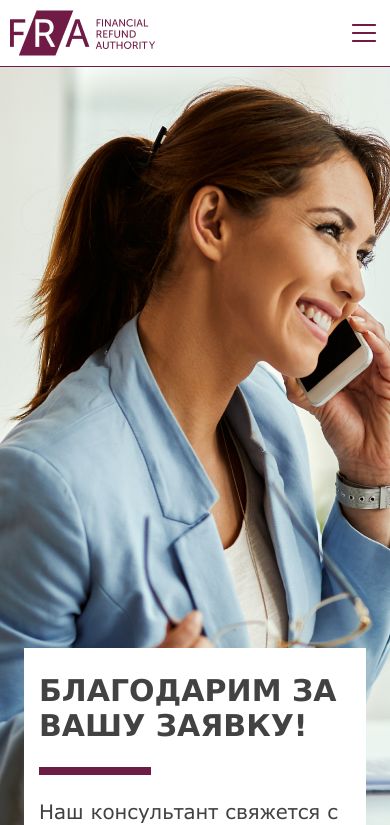
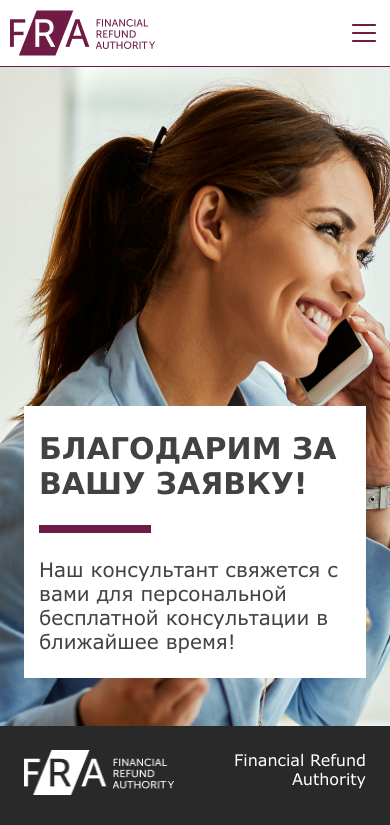
Before and after one commit to Leontin77/companie, a React (Create React App) app: page /thankyou in a window 390 px wide. Shown: the top 825 px of the page. Built offline with nearby package versions, Linux system fonts and the light colour scheme; no server answers; a web font is replaced by a local one.

Commit message:
thankyou page fixes

```diff
--- a/src/ThankYou/ThankYou.scss
+++ b/src/ThankYou/ThankYou.scss
@@ -2,13 +2,14 @@
   display: flex;
   flex-wrap: wrap;
   width: 100%;
-  background-color: #F0F0F1;
+  background-color: #f0f0f1;
   .header {
     width: 100%;
   }
   .thank-you__picture {
     width: 100%;
-    height: 827px;
+    // height: 827px;
+    height: 86vh;
     position: relative;
     background-image: url("../images/contacts/back.png");
     background-repeat: no-repeat;
@@ -32,7 +33,7 @@
     .divider {
       width: 112px;
       height: 8px;
-      background: #6C1D45;
+      background: #6c1d45;
     }
     .thank-you__picture-info {
       text-align: left;
@@ -65,7 +66,9 @@
   .thank-you {
     .thank-you__picture {
       background-image: url("../images/contacts/backMedium.png");
-      height: 968px;
+      // height: 968px;
+      height: 86vh;
+
       align-items: end;
       padding: 0 0 48px 0;
       .global-container {
@@ -110,7 +113,9 @@
   .thank-you {
     .thank-you__picture {
       background-image: url("../images/contacts/backPhone.png");
-      height: 968px;
+      // height: 968px;
+      height: 86vh;
+
       align-items: end;
       padding: 0 0 48px 0;
       .title {
```
